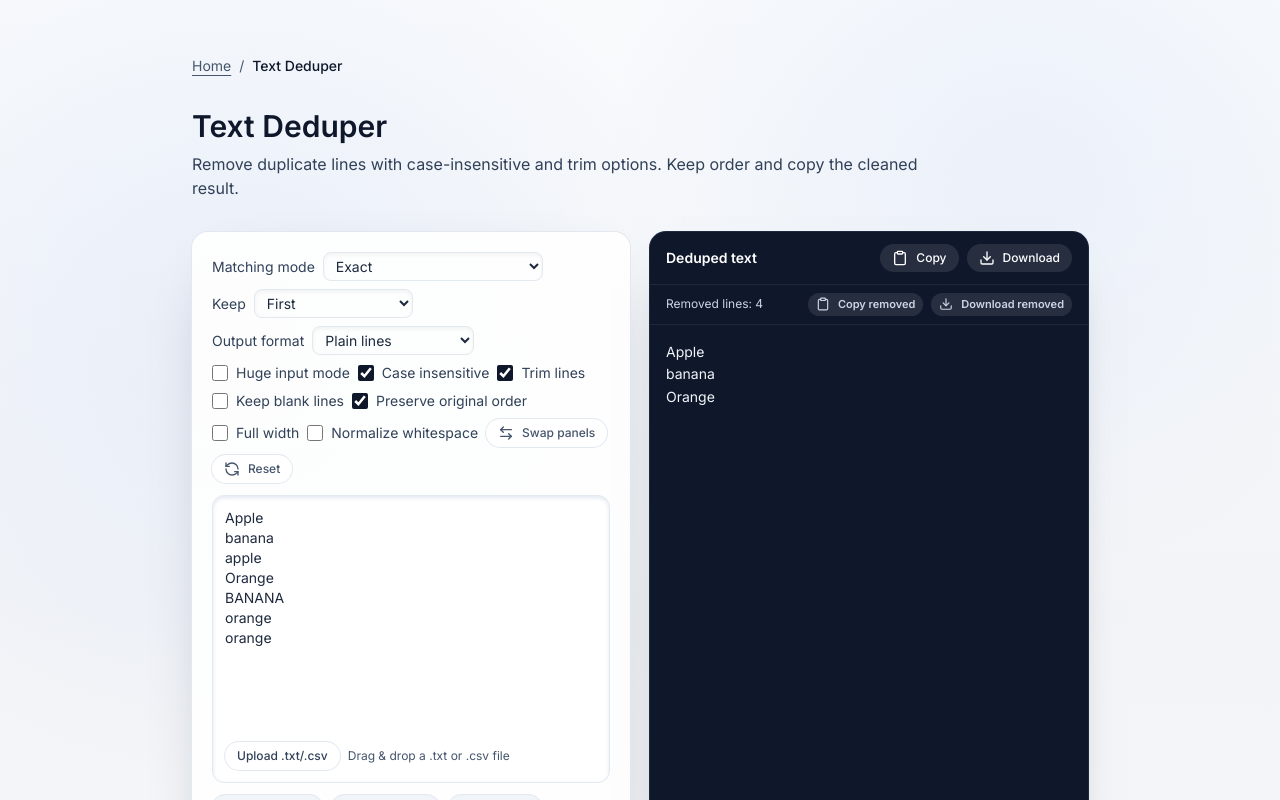
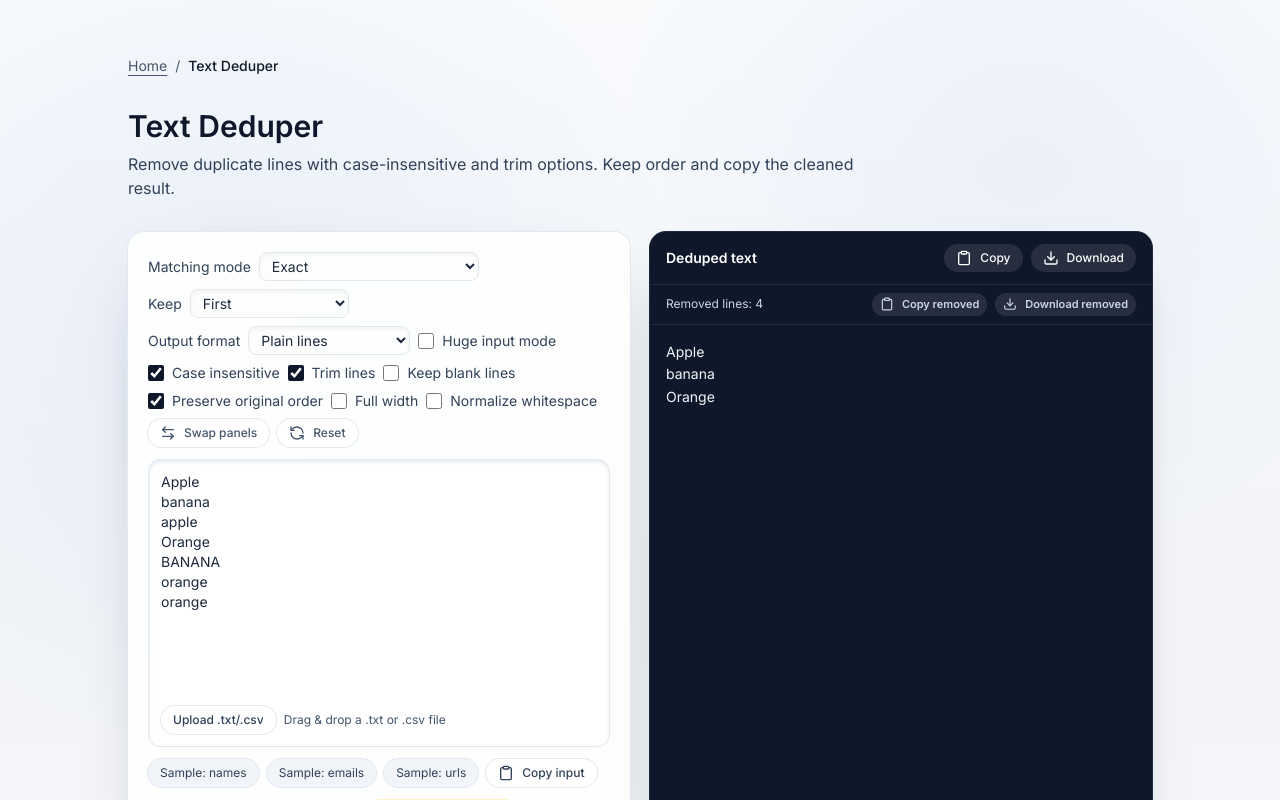
Before and after one commit to ChainPix/custom-website, a Next.js app: page /text-deduper in a window 1280 px wide. Shown: the top 800 px of the page. Built offline with nearby package versions, Linux system fonts and the light colour scheme; no server answers.

Commit message:
text‑deduper: ui fix

```diff
--- a/app/(tools)/text-deduper/client.tsx
+++ b/app/(tools)/text-deduper/client.tsx
@@ -499,7 +499,7 @@ export default function TextDeduperClient() {
   ]);
 
   return (
-    <main className={`space-y-8 ${isFullWidth ? "mx-auto w-full max-w-none" : "mx-auto w-full max-w-4xl"}`}>
+    <main className={`space-y-8 ${isFullWidth ? "mx-auto w-full max-w-none" : "mx-auto w-full max-w-5xl"}`}>
       <div className="sr-only" aria-live="polite">
         {statusError || (output ? "Deduped text ready" : isProcessing ? "Processing input" : "Awaiting input")}
         {copied ? "Copied output" : ""}
--- a/app/(tools)/text-deduper/layout.tsx
+++ b/app/(tools)/text-deduper/layout.tsx
@@ -4,6 +4,6 @@ export default function TextDeduperLayout({
   children: React.ReactNode;
 }) {
   return (
-    <div className="mx-auto w-full px-6 py-14 text-slate-900">{children}</div>
+    <div className="w-full px-6 py-14 text-slate-900">{children}</div>
   );
 }
```
